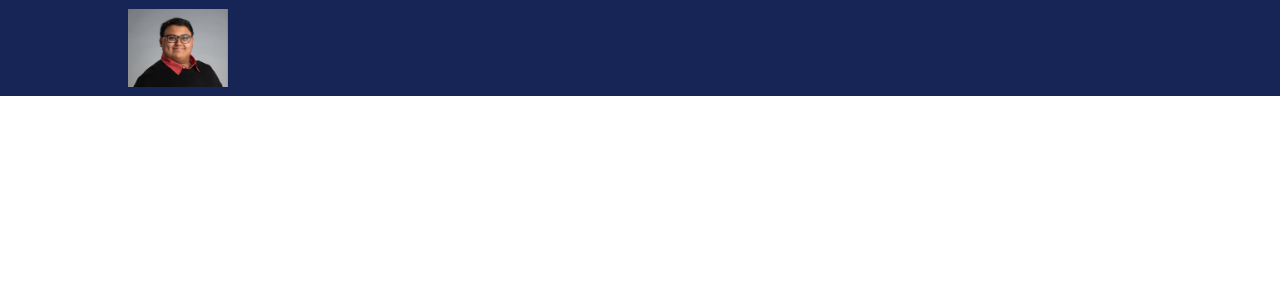
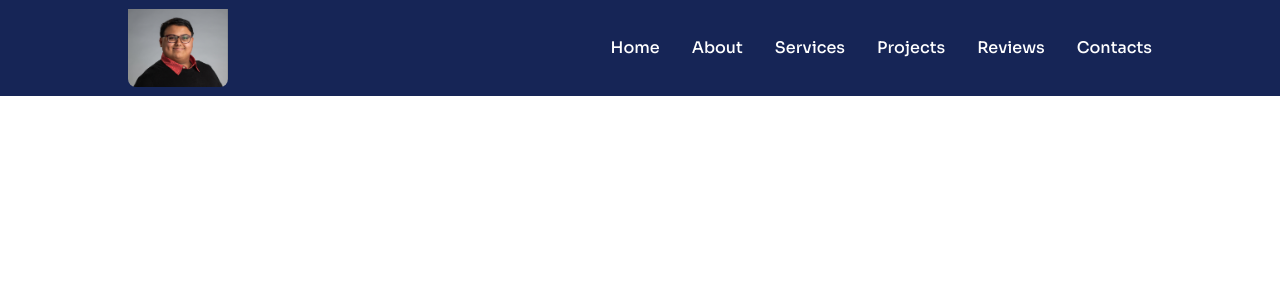
Before and after one commit to Taifinkaba/PortfolioCLA, a Next.js app in the folder portfolio-cla/: page / in a window 1280 px wide. Shown: the top 300 px of the page. Built offline with nearby package versions, Linux system fonts and the light colour scheme.

Commit message:
navbar complete

```diff
--- a/portfolio-cla/components/Home/Navbar/Nav.tsx
+++ b/portfolio-cla/components/Home/Navbar/Nav.tsx
@@ -1,16 +1,57 @@
-import React from 'react'
+'use client';
+
+import React, { useEffect, useState } from 'react'
 import Image from 'next/image'
 import Link from 'next/link'
+import { navLinks } from '../../../constant/constant'
 
 const Navbar = () => {
+  // color scheme changes on scroll
+  const [navBg, setNavBg]= useState(false);
+
+  useEffect(()=>{
+    const handler = () => {
+      if(window.scrollY >= 90){
+        setNavBg(true);
+      }
+      if(window.scrollY < 90){
+        setNavBg(false);
+      }
+    };
+
+    window.addEventListener("scroll", handler);
+
+    return () => {
+      window.removeEventListener("scroll", handler)
+    };
+
+  }, [])
+
+
+
   return (
-    <div className='fixed h-[12vh] z-[10] bg-blue-950 w-full'>
+    <div
+    className={`fixed
+  ${navBg ? "bg-[#240b39]" : "bg-blue-950"}
+  h-[12vh] z-[10] w-full transition-all duration-200`}
+
+    >
         <div className='flex items-center h-full justify-between w-[95%] sm:w-[90%] xl:w-[80%] mx-auto'>
             {/* Logo */}
-            <Image src="/images/HeadshotZoomIn.png" alt="LOGO" width={100} height={100} className='m1-[-1.5rem] sm:m1-0' />
+            <Image src="/images/HeadshotZoomIn.png" alt="LOGO" width={100} height={100} className='rounded-b-lg ml-[-1.5rem] sm:ml-0' />
 
             {/* Navbar Links */}
             <div className='flex items-center space-x-10'>
+              <div className='hidden lg:flex items-center space-x-8'>
+
+              {navLinks.map((navlink)=> {
+                return <Link key={navlink.id} href={navlink.url}>
+                  <p className='nav__link'>{navlink.label}</p>
+                </Link>
+              })
+              }
+              </div>
+
 
             </div>
 
--- /dev/null
+++ b/portfolio-cla/constant/constant.ts
@@ -0,0 +1,32 @@
+export const navLinks = [
+    {
+      id: 1,
+      url: "#",
+      label: "Home",
+    },
+    {
+      id: 2,
+      url: "#",
+      label: "About",
+    },
+    {
+      id: 3,
+      url: "#",
+      label: "Services",
+    },
+    {
+      id: 4,
+      url: "#",
+      label: "Projects",
+    },
+    {
+      id: 5,
+      url: "#",
+      label: "Reviews",
+    },
+    {
+      id: 6,
+      url: "#",
+      label: "Contacts",
+    },
+  ];
--- a/portfolio-cla/src/app/globals.css
+++ b/portfolio-cla/src/app/globals.css
@@ -3,3 +3,24 @@
 /* @tailwind base;
 @tailwind components;
 @tailwind utilities; */
+
+/* @layer components{
+    .nav__link{
+        @apply relative text-base font-medium w-fit block after:block after:content-[''] after:absolute after:h-[3px] after:bg-yellow-400 text-white after:w-full after:scale-x-0 after:hover:scale-x-100 after:transition after:duration-300 after:origin-right
+
+    }
+} */
+
+@layer components {
+    .nav__link {
+      @apply relative text-base font-medium w-fit block text-white;
+    }
+
+    .nav__link::after {
+      @apply block content-[''] absolute h-[3px] bg-yellow-400 w-full scale-x-0 transition duration-300 origin-right;
+    }
+
+    .nav__link:hover::after {
+      @apply scale-x-100 origin-left;
+    }
+  }
```
